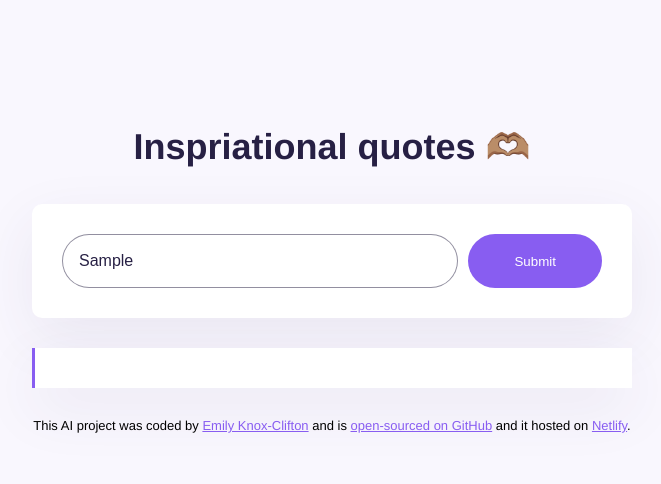
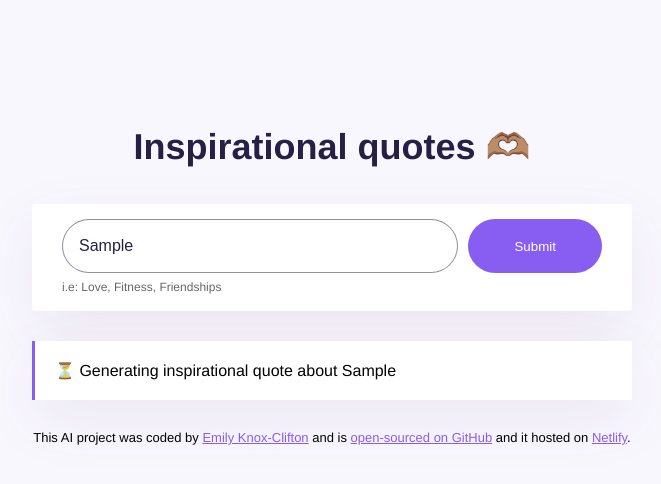
Before and after one commit to eknox22/AI-generator, a plain HTML site: page index.html in a window 1280 px wide. Both pictures are taken after typing "Sample" into the empty fields and a click on the input 843 px from the left and 261 px from the top of the page. Shown: the whole page, without its empty margins (308-969 px from the left). Drawn offline with nearby package versions, Linux system fonts and the light colour scheme.

Commit message:
Improving the user experience

```diff
--- a/index.html
+++ b/index.html
@@ -10,10 +10,11 @@
   <body>
     <div class="container">
       <header>
-        <h1>Inspriational quotes 🫶🏽</h1>
+        <h1>Inspirational quotes 🫶🏽</h1>
       </header>
 
       <main>
+        <div class="form-container">
           <form id="generator">
             <input
               type="text"
@@ -26,8 +27,10 @@
             />
             <input type="submit" class="submit-button" />
           </form>
+          <div class="hint">i.e: Love, Fitness, Friendships</div>
+        </div>
 
-        <div class="output" id="output"></div>
+        <div class="output hidden" id="output"></div>
       </main>
 
       <footer>
--- a/src/index.js
+++ b/src/index.js
@@ -9,6 +9,7 @@ function displayQuote(response) {
   });
 }
 
+//Generate the quote
 function generate(event) {
   event.preventDefault();
 
@@ -22,8 +23,14 @@ function generate(event) {
 
   let apiUrl = `https://api.shecodes.io/ai/v1/generate?prompt=${prompt}&context=${context}&key=${apiKey}`;
 
+  //Hide the output and add a generating message
+  let quoteElement = document.querySelector("#output");
+  quoteElement.classList.remove("hidden");
+  quoteElement.innerHTML = `<div class="generating">⏳ Generating inspirational quote about ${insutrctionsInput.value} </div>`;
+
   axios.get(apiUrl).then(displayQuote);
 }
 
+//Call the form
 let generatorFormElement = document.querySelector("#generator");
 generatorFormElement.addEventListener("submit", generate);
--- a/src/style.css
+++ b/src/style.css
@@ -25,12 +25,23 @@ h1 {
 }
 
 form {
-  padding: 30px;
+  display: flex;
+}
+
+.form-container {
+  background-color: white;
+  padding: 15px 30px;
   background-color: white;
   box-shadow: 0px 20px 60px rgba(65, 50, 100, 0.08);
-  border-radius: 10px;
-  display: flex;
+  border-radius: 4px;
   margin-bottom: 30px;
+}
+
+.hint {
+  line-height: 1.5;
+  font-size: 12px;
+  margin-top: 5px;
+  opacity: 0.6;
 }
 
 .instructions {
@@ -66,8 +77,28 @@ form {
   color: #885df1;
 }
 
+.hidden {
+  display: none;
+}
+
 footer {
   text-align: center;
   font-size: 13px;
   margin-top: 30px;
 }
+
+.generating {
+  animation: blink-animation 1s steps(5, start) infinite;
+}
+
+@keyframes blink-animation {
+  to {
+    visibility: hidden;
+  }
+}
+
+@-webkit-keyframes blink-animation {
+  to {
+    visibility: hidden;
+  }
+}
```
Lines whose indentation alone changed are shown as unchanged.
